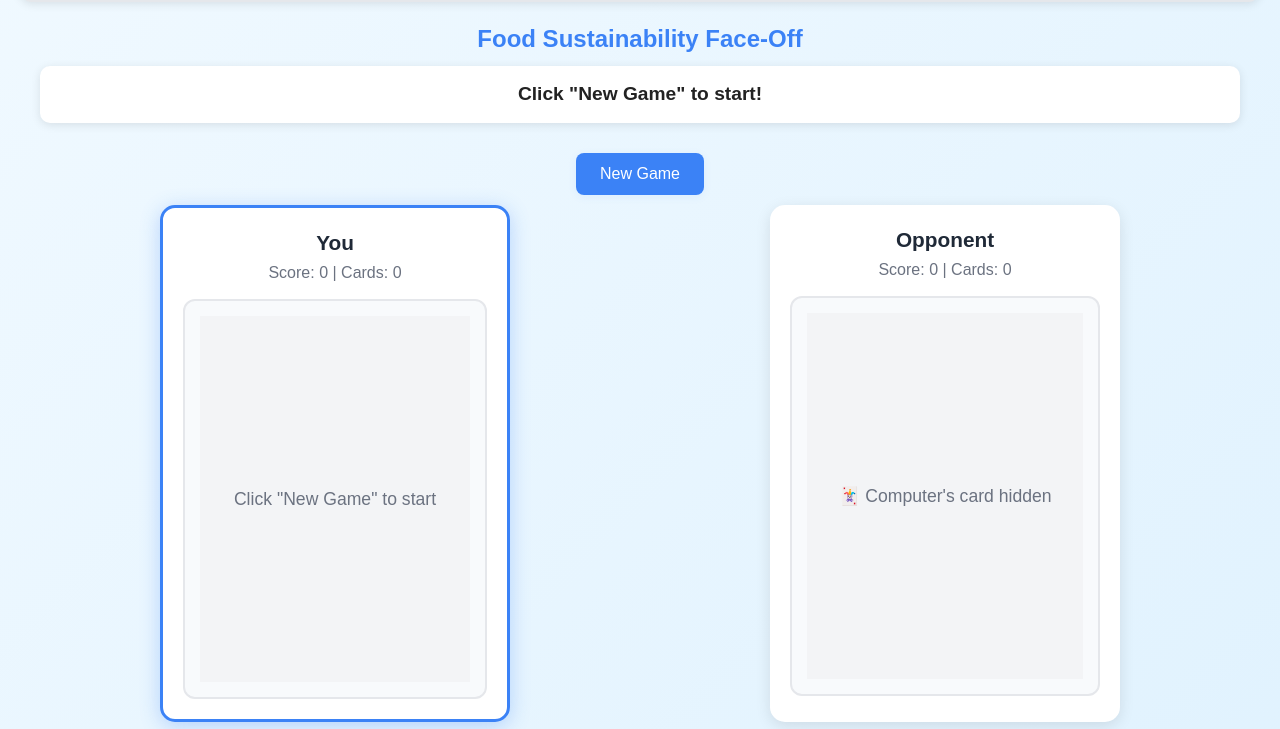
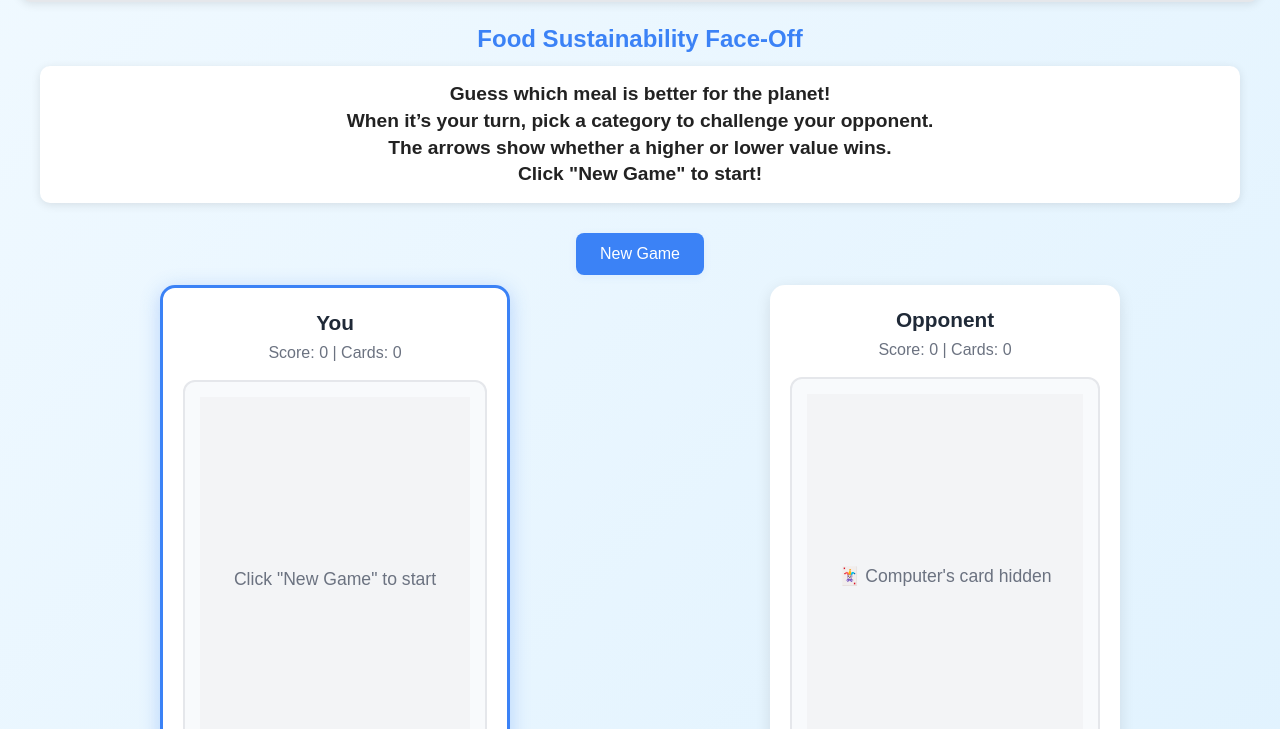
Before and after one commit to aurigandrea/FeedingTheFuture, a website built with webpack: page index.html in a window 1280 px wide. Shown: the part 71-800 px from the top of the page. Built offline with nearby package versions, Linux system fonts and the light colour scheme.

Commit message:
rules add and favicon changed

```diff
--- a/index.html
+++ b/index.html
@@ -15,7 +15,9 @@
 
   <link rel="icon" href="/favicon.ico" sizes="any">
   <link rel="icon" href="/icon.svg" type="image/svg+xml">
-  <link rel="apple-touch-icon" href="icon.png">
+  <link rel="apple-touch-icon" href="apple-touch-icon.png">
+  <link rel="icon" href="favicon-16x16.png" sizes="16x16">
+
 
   <link rel="manifest" href="site.webmanifest">
   <meta name="theme-color" content="#fafafa">
@@ -39,7 +41,9 @@
 <body>
     <div class="game-container">
         <h2>Food Sustainability Face-Off</h2>
-        <div class="game-status" id="gameStatus">Click "New Game" to start!</div>
+        <div class="game-status" id="gameStatus"><p>Guess which meal is better for the planet!<br>
+When it’s your turn, pick a category to challenge your opponent.<br>
+The arrows show whether a higher or lower value wins.<br>Click "New Game" to start!</p></div>
         <div class="button-container">
             <button class="button" id="newGameBtn" onclick="startNewGame()">New Game</button>
             <button class="button" id="nextRoundBtn" onclick="nextRound()" style="display: none;">Next Round</button>
```
Also changed, not shown: About.html (+5 -0 lines), apple-touch-icon.png (added), favicon-16x16.png (added), favicon.ico, icon.png (deleted).
